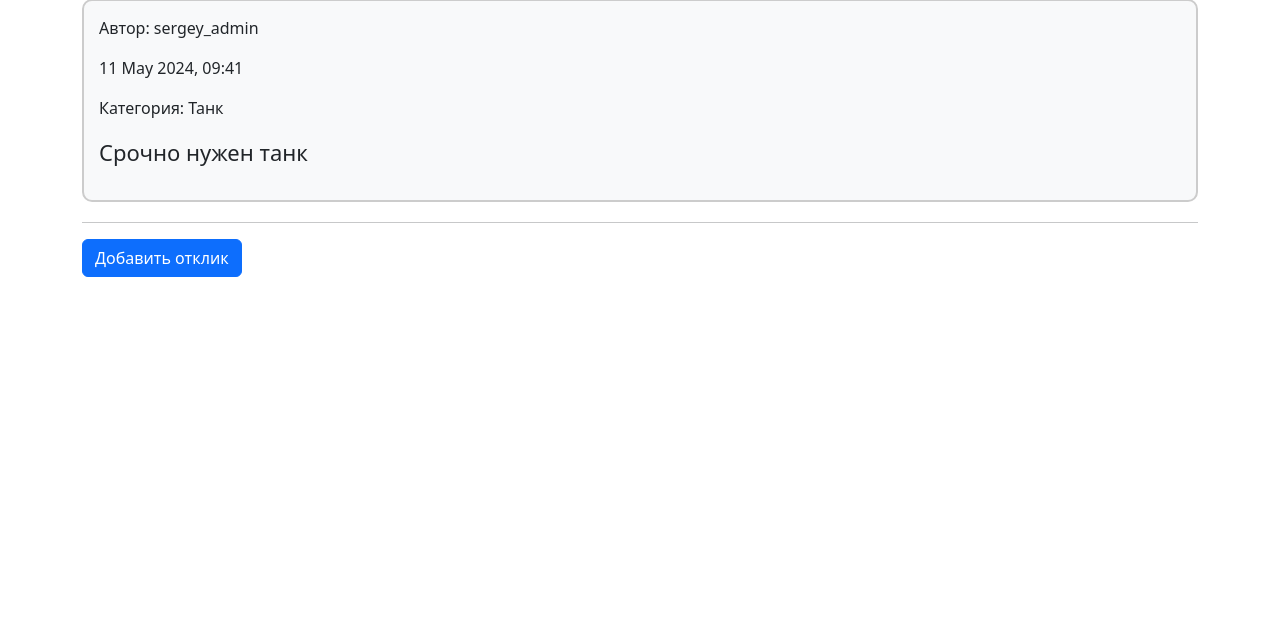
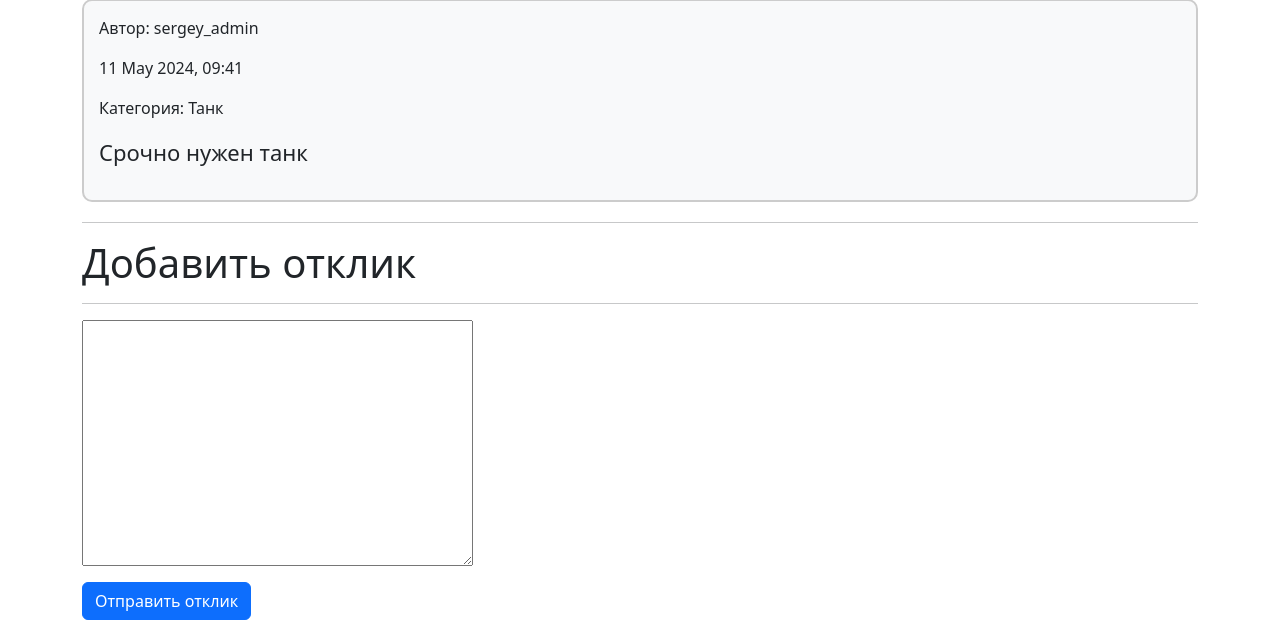
Before and after one commit to Sergey-Tochilin/D19, a Django app: page /posts/post/4/ in a window 1280 px wide. Shown: the part 171-800 px from the top of the page. Run offline with Django 5.2, Linux system fonts and the light colour scheme; a user stored in the database is signed in; data comes from the database, SQL or seed files in the repository; both versions use the stored data as it was after the commit; some libraries are stand-ins or nearby versions.

Commit message:
Отклик через post_detail

```diff
--- a/d19_mmorpg/mmo_d19/message_board/filters.py
+++ b/d19_mmorpg/mmo_d19/message_board/filters.py
@@ -26,9 +26,9 @@ class UserPostFilter(FilterSet):
     class Meta:
         model = Replay
         fields = [
-            'post',
+            'post'
         ]
 
     def __init__(self, *args, **kwargs):
         super(UserPostFilter, self).__init__(*args, **kwargs)
-        self.filters['post'].queryset = Post.objects.filter(post_author_id=kwargs.get['request'])
+        self.filters['post'].queryset = Post.objects.filter(post_author_id=kwargs.get('request'))
--- a/d19_mmorpg/mmo_d19/message_board/urls.py
+++ b/d19_mmorpg/mmo_d19/message_board/urls.py
@@ -7,7 +7,7 @@ urlpatterns = [
     path('', PostList.as_view(), name='posts_list'),
     path('post/<int:pk>/', PostDetail.as_view(), name='post_detail'),
     path('post/create/', PostCreate.as_view(), name='post_create'),
-    path('<int:pk>/replay/create/', ReplayCreate.as_view(), name='replay_create'),
+    #path('<int:pk>/replay/create/', ReplayCreate.as_view(), name='replay_create'),#передаю id поста для создания отклика
     path('confirm/', ConfirmUser.as_view(), name='confirm_user'),
     path('profile/', ProfileView.as_view(), name='profile'),
     path('logout/', LogoutView.as_view(), name='logout'),
--- a/d19_mmorpg/mmo_d19/message_board/views.py
+++ b/d19_mmorpg/mmo_d19/message_board/views.py
@@ -1,6 +1,7 @@
 from django.shortcuts import render, redirect
 from django.views.generic import ListView, UpdateView, CreateView, DetailView, TemplateView
 from django.contrib.auth.mixins import LoginRequiredMixin
+from django.contrib.auth.decorators import login_required
 
 
 from .models import *
@@ -53,11 +54,27 @@ class PostDetail(DetailView):
     template_name = 'post_detail.html'
     context_object_name = 'post'
 
+    def get_context_data(self, **kwargs):
+        context = super().get_context_data(**kwargs)
+        context['replay_form'] = ReplayForm()
+        return context
+
+    # Добавляю метод с формой на страницу
+    def post(self, request, *args, **kwargs):
+        post = self.get_object()
+        form = ReplayForm(request.POST)
+        if form.is_valid():
+            replay = form.save(commit=False)
+            replay.post = post
+            replay.replay_author = request.user
+            replay.save()
+            return redirect('post_detail', pk=post.pk)
 
 
 
 
 
+'''
 class ReplayCreate(LoginRequiredMixin, CreateView):
     model = Replay
     form_class = ReplayForm
@@ -65,11 +82,13 @@ class ReplayCreate(LoginRequiredMixin, CreateView):
 
 
     def form_valid(self, form):
-        replay = form.save(commit=False)
+        replay = form.save(commit=False) #сохраняю объект без сохранения в БД
         replay.replay_author = self.request.user
         replay.post_id = self.kwargs['pk']#Передаю id поста, к которому создавать отклик
         replay.save()
-        return super().form_valid(form)
+        return super().form_valid(form)'''
+
+
 
 
 class PostCreate(LoginRequiredMixin, CreateView):
@@ -115,11 +134,11 @@ class PostSearch(ListView):
 class ProfileView(LoginRequiredMixin, ListView):
     model = Replay
     template_name = 'profile.html'
-    context_object_name = 'replays'
+    context_object_name = 'replays'#Так как переопределил кверисет нужна контекстная переменная в которой он лежит
 
     def get_queryset(self):
         queryset = Replay.objects.filter(post__post_author_id=self.request.user.id)
-        self.filterset =UserPostFilter(self.request.GET, queryset=queryset, request=self.request.user.id)
+        self.filterset = UserPostFilter(self.request.GET, queryset=queryset, request=self.request.user.id)
         if self.request.GET:
             return self.filterset.qs
         return Replay.objects.none()
--- a/d19_mmorpg/mmo_d19/templates/post_detail.html
+++ b/d19_mmorpg/mmo_d19/templates/post_detail.html
@@ -17,8 +17,20 @@
 
     </div>
     <hr>
-<!-- post.id для того, что бы передать айди поста для создания отклика -->
- <a class="btn btn-primary", href="{% url 'replay_create' post.id %}">Добавить отклик</a>
-
-
+<!-- 'replay_create' post.id для того, что бы передать айди поста для создания отклика -->
+ <!--<a class="btn btn-primary", href="">Добавить отклик</a>-->
+{% if user.is_authenticated %}
+<h1>Добавить отклик</h1>
+            <hr>
+            <form method="post" style="max-width: 1200px; margin: 0 auto;">
+                {% csrf_token %}
+                    <div style="margin-bottom: 10px;">
+                        {{ replay_form.text }}
+                    </div>
+                    <button type="submit" class="btn btn-primary">Отправить отклик</button>
+            </form>
+{% else %}
+    <p>Авторизуйтесь,ч то бы оставить отклик:</p>
+    <a class="btn btn-primary", href="{% url 'profile' %}">Войти</a>
+{% endif %}
  {% endblock content %}
```
Also changed, not shown: d19_mmorpg/mmo_d19/db.sqlite3.
